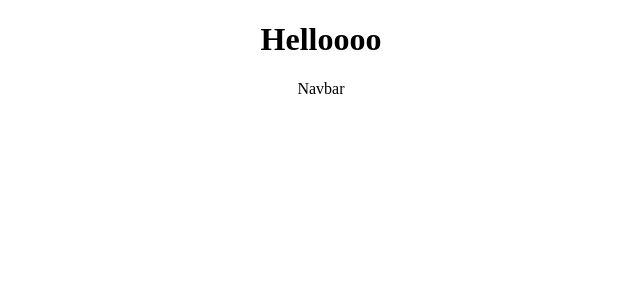
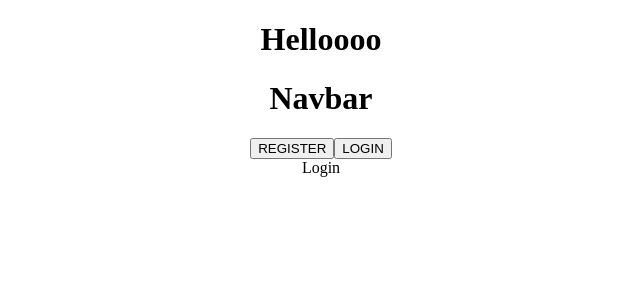
Before and after one commit to sreskala/food-tracker-beta, a React (Create React App) app in the folder client/: page /login in a window 1280 px wide. Before the commit this address had no page. Shown: the top 300 px of the page, without its empty margins (319-959 px from the left). Built offline with nearby package versions, Linux system fonts and the light colour scheme.

Commit message:
bare structure setup

```diff
--- a/client/src/App.js
+++ b/client/src/App.js
@@ -2,6 +2,8 @@ import "./App.css";
 import { BrowserRouter as Router, Route, Routes } from "react-router-dom";
 import Layout from "./components/Layout";
 import Navbar from "./components/Navbar";
+import Register from "./components/auth/Register";
+import Login from "./components/auth/Login";
 
 const App = () => {
   return (
@@ -11,6 +13,8 @@ const App = () => {
         <Navbar />
         <Routes>
           <Route path="/" element={<Layout />} />
+          <Route path="/register" element={<Register />} />
+          <Route path="/login" element={<Login />} />
         </Routes>
       </div>
     </Router>
--- a/client/src/components/Navbar.jsx
+++ b/client/src/components/Navbar.jsx
@@ -1,8 +1,17 @@
 import React from 'react'
+import { Link } from 'react-router-dom'
 
 const Navbar = () => {
   return (
-    <div>Navbar</div>
+    <div>
+        <h1>Navbar</h1>
+        <Link to="/register">
+            <button>REGISTER</button>
+        </Link>
+        <Link to="/login">
+            <button>LOGIN</button>
+        </Link>
+    </div>
   )
 }
 
--- /dev/null
+++ b/client/src/components/auth/Login.jsx
@@ -0,0 +1,9 @@
+import React from 'react'
+
+const Login = () => {
+  return (
+    <div>Login</div>
+  )
+}
+
+export default Login
--- /dev/null
+++ b/client/src/components/auth/Register.jsx
@@ -0,0 +1,9 @@
+import React from 'react'
+
+const Register = () => {
+  return (
+    <div>Register</div>
+  )
+}
+
+export default Register
```
